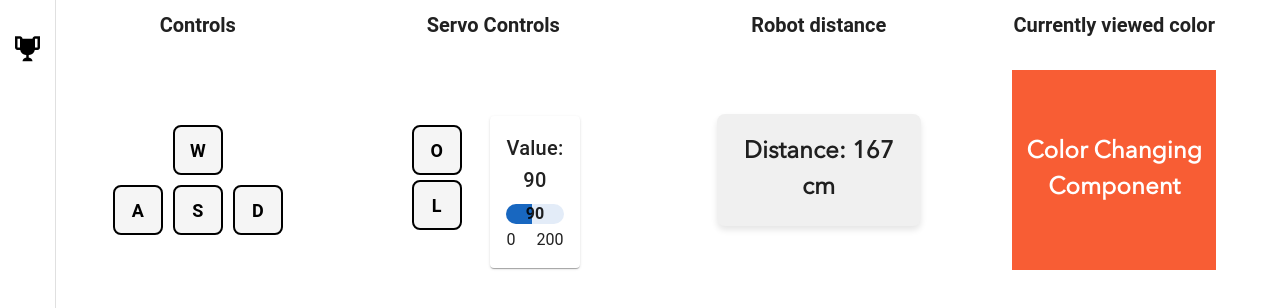
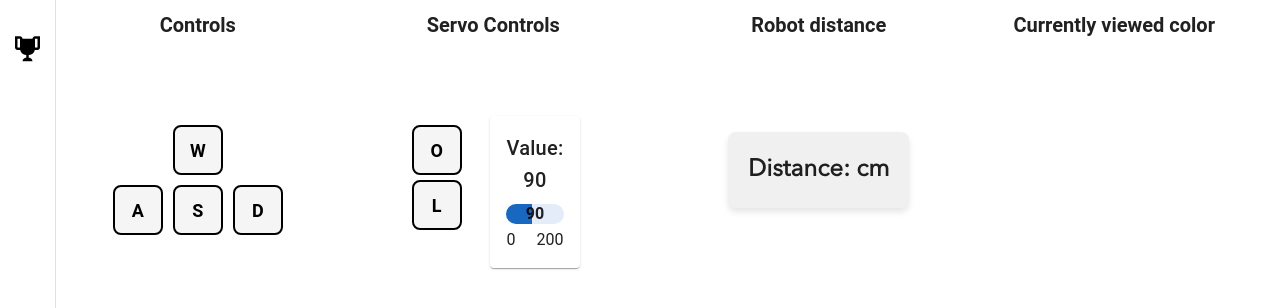
Before and after one commit to Stem-Embassy/Hackathon-Dashboard, a Vue app in the folder Hackathon-Dashboard/: page /controller in a window 1280 px wide. Shown: the part 248-556 px from the top of the page. Built offline with nearby package versions, Linux system fonts and the light colour scheme.

Commit message:
Connected all sensor and updated data (missing reflectance sensor)

```diff
--- a/Hackathon-Dashboard/src/components/CurrentDistance.vue
+++ b/Hackathon-Dashboard/src/components/CurrentDistance.vue
@@ -1,5 +1,5 @@
 <template>
-  <div class="distance-display">
+  <div class="distance-display distance-sensor">
     <p>Distance: {{ distance }} cm</p>
   </div>
 </template>
@@ -7,23 +7,23 @@
 <script>
 export default {
   data() {
-    return {
-      distance: this.getRandomDistance(),
-    };
+    // return {
+    //   distance: this.getRandomDistance(),
+    // };
   },
   mounted() {
     // Change the distance every 5 seconds
-    this.distanceInterval = setInterval(() => {
-      this.distance = this.getRandomDistance();
-    }, 5000);
+    // this.distanceInterval = setInterval(() => {
+    //   this.distance = this.getRandomDistance();
+    // }, 5000);
   },
   beforeUnmount() {
-    clearInterval(this.distanceInterval);
+    // clearInterval(this.distanceInterval);
   },
   methods: {
-    getRandomDistance() {
-      return Math.floor(Math.random() * 500) + 1;
-    },
+    // getRandomDistance() {
+    //   return Math.floor(Math.random() * 500) + 1;
+    // },
   },
 };
 </script>
--- a/Hackathon-Dashboard/src/components/CurrentlyViewedColor.vue
+++ b/Hackathon-Dashboard/src/components/CurrentlyViewedColor.vue
@@ -1,9 +1,8 @@
 <template>
   <div
-    :style="{ backgroundColor: currentColor }"
-    class="color-changing-component"
+    class="color-changing-component color-sensor"
   >
-    <p>Color Changing Component</p>
+    <p>Color Sensor</p>
   </div>
 </template>
 
@@ -11,24 +10,8 @@
 export default {
   data() {
     return {
-      colors: ["#FF5733", "#33FF57", "#3357FF", "#FF33A6", "#FFD700"], // Array of colors to cycle through
-      currentColor: "#FF5733", // Initial color
-      colorIndex: 0, // To keep track of the current color index
+      currentColor: "#000000", // Black color
     };
-  },
-  mounted() {
-    // Change color every 5 seconds
-    this.colorInterval = setInterval(this.changeColor, 5000);
-  },
-  beforeUnmount() {
-    clearInterval(this.colorInterval); // Clean up when the component is destroyed
-  },
-  methods: {
-    changeColor() {
-      // Increment color index and cycle back to 0 when it reaches the end of the array
-      this.colorIndex = (this.colorIndex + 1) % this.colors.length;
-      this.currentColor = this.colors[this.colorIndex];
-    },
   },
 };
 </script>
--- a/Hackathon-Dashboard/src/pages/RobotControllerPage.vue
+++ b/Hackathon-Dashboard/src/pages/RobotControllerPage.vue
@@ -185,6 +185,19 @@ function connect() {
 
     websocket = new WebSocket(ipAddress.value);
 
+    websocket.onmessage = (event)=>{
+    try{
+    const data = JSON.parse(event.data);
+    if(data.blue !== undefined && data.clear !== undefined && data.red !== undefined && data.green != undefined){
+    addMessage(event.data)
+    document.querySelector(".color-sensor").style.backgroundColor = `rgb(${data.red},${data.green},${data.blue})`
+    document.querySelector(".distance-sensor").innerHTML = `<p>Distance: ${ data.distance } cm</p>`
+    }
+
+
+    }catch(error){
+    }
+    }
     websocket.onopen = () => {
       isConnected.value = true;
       isConnecting.value = false;
```
